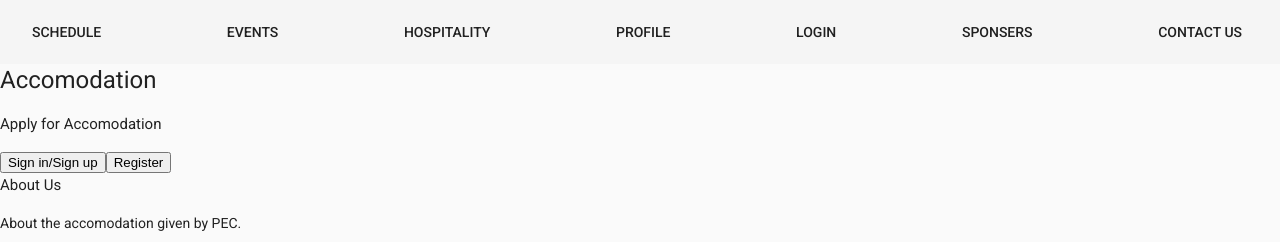
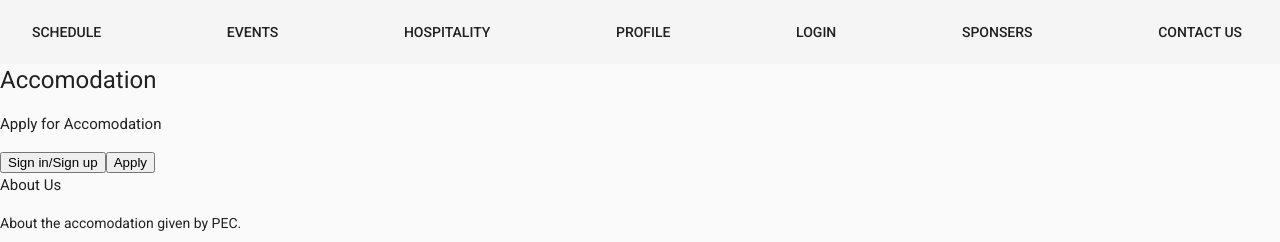
Before and after one commit to parassharm80/pecfest20Frontend, an Angular app: page /accomodation in a window 1280 px wide. Shown: the top 242 px of the page. Built offline with nearby package versions, Linux system fonts and the light colour scheme.

Commit message:
Changed to Angular standard

```diff
--- a/src/app/accomodation/accomodation.component.html
+++ b/src/app/accomodation/accomodation.component.html
@@ -14,7 +14,7 @@
         <h4>Apply for Accomodation</h4>
         <!--Only one button will show at a time after redirecting it with log in id-->
         <a routerLink="../register"><button mat-stroked-button>Sign in/Sign up</button></a>
-        <button mat-stroked-button onclick="confirmationPopup">Register</button>
+        <button mat-stroked-button (click)="openConfirmationDialog()">Apply</button>
     </div>
     <div id="about-us">
         <h4>About Us</h4>
```
